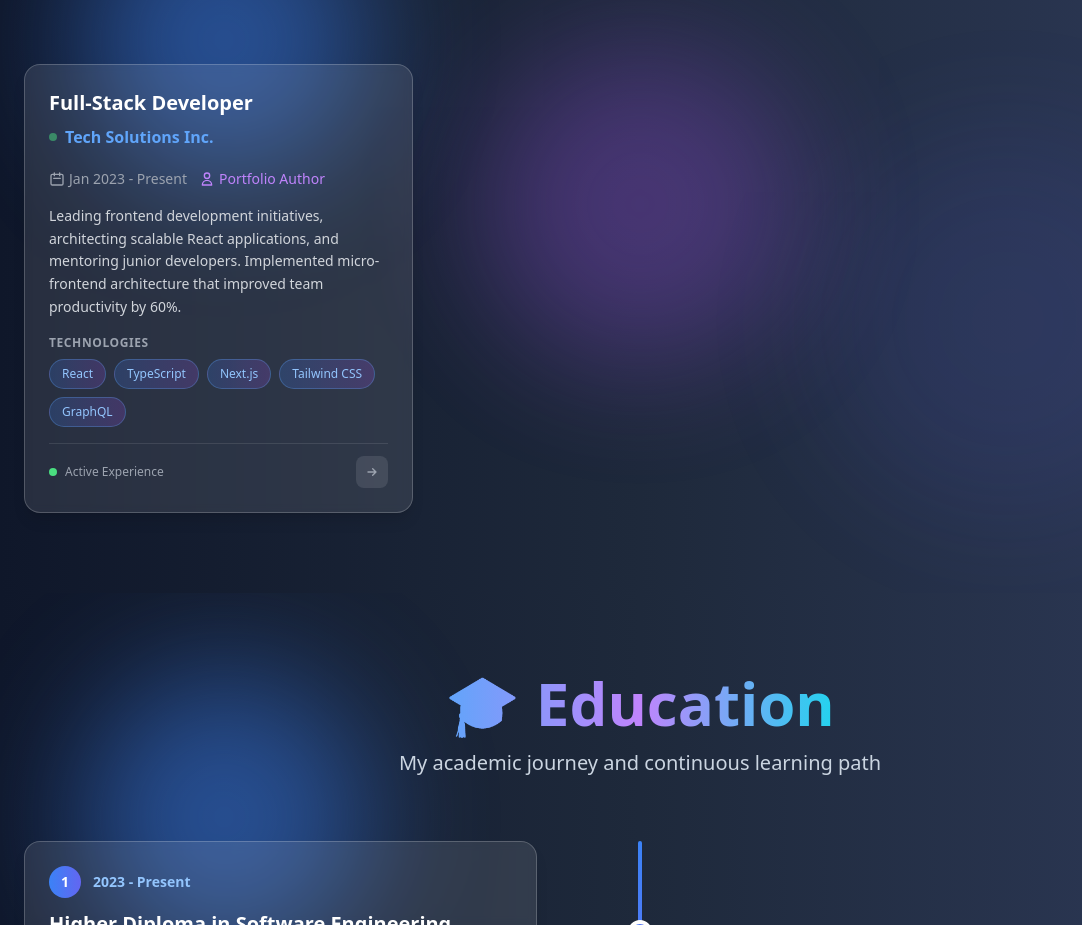
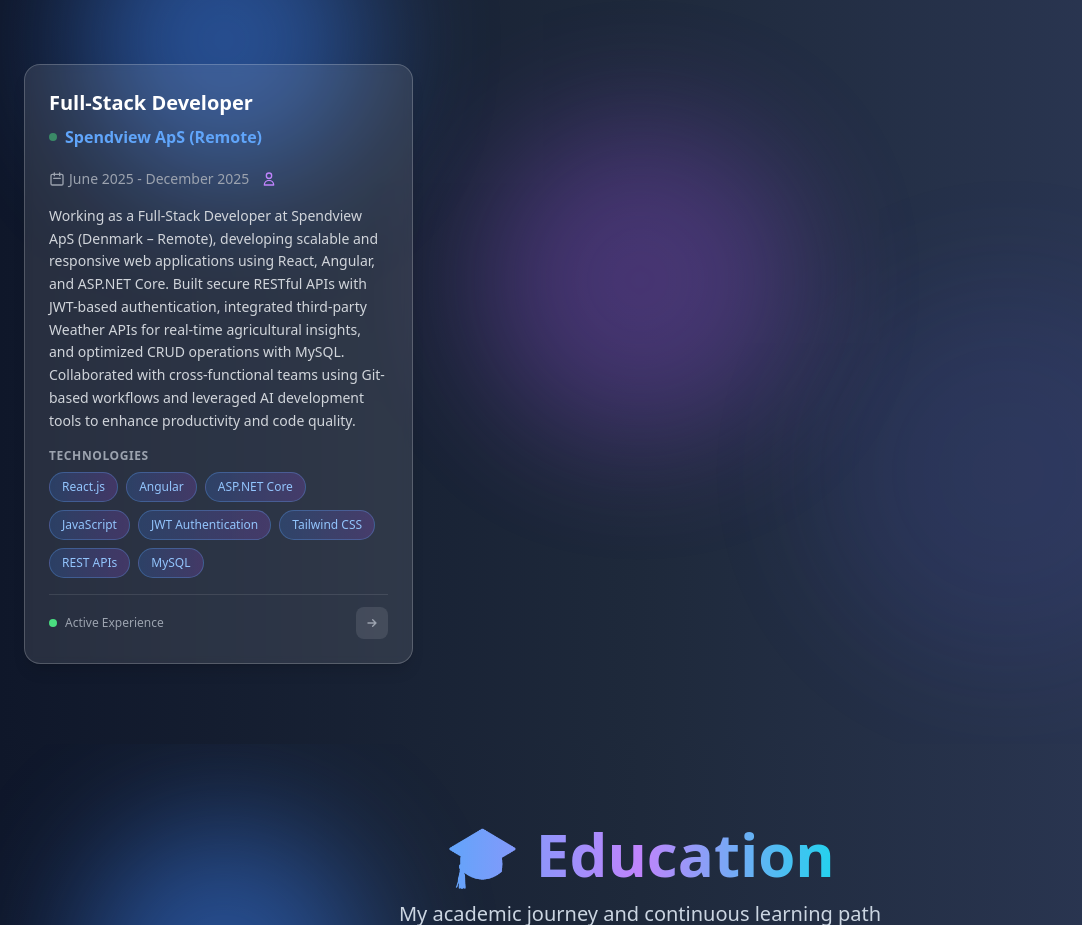
Before and after one commit to prabodhaj32/Portfolio-N, an Angular app: page /projects in a window 1280 px wide. Shown: the part 3404-4329 px from the top of the page, without its empty margins (0-1082 px from the left). Built offline with nearby package versions, Linux system fonts and the light colour scheme.

Commit message:
update projects ui

```diff
--- a/src/app/components/experience/experience.component.ts
+++ b/src/app/components/experience/experience.component.ts
@@ -11,16 +11,31 @@
 export class ExperienceComponent {
   experiences = [
     {
-      // id: 1,
-      title: 'Full-Stack Developer',
-      company: 'Tech Solutions Inc.',
-      duration: 'Jan 2023 - Present',
-      author: 'Portfolio Author',
-      type: 'fulltime',
-      description: 'Leading frontend development initiatives, architecting scalable React applications, and mentoring junior developers. Implemented micro-frontend architecture that improved team productivity by 60%.',
-      technologies: ['React', 'TypeScript', 'Next.js', 'Tailwind CSS', 'GraphQL'],
-      achievements: ['Improved performance by 40%', 'Led team of 5 developers', 'Reduced bundle size by 30%']
-    },
+  title: 'Full-Stack Developer',
+  company: 'Spendview ApS (Remote)',
+  duration: 'June 2025 - December 2025',
+  author: '',
+  type: 'fulltime',
+  description: 'Working as a Full-Stack Developer at Spendview ApS (Denmark – Remote), developing scalable and responsive web applications using React, Angular, and ASP.NET Core. Built secure RESTful APIs with JWT-based authentication, integrated third-party Weather APIs for real-time agricultural insights, and optimized CRUD operations with MySQL. Collaborated with cross-functional teams using Git-based workflows and leveraged AI development tools to enhance productivity and code quality.',
+  technologies: [
+    'React.js',
+    'Angular',
+    'ASP.NET Core',
+    'JavaScript',
+    'JWT Authentication',
+    'Tailwind CSS',
+    'REST APIs',
+    'MySQL'
+  ],
+  achievements: [
+    'Developed secure JWT-based authentication system',
+    'Integrated real-time Weather API for agricultural features',
+    'Optimized database queries and CRUD operations',
+    'Improved application performance through debugging and testing',
+    'Accelerated development using AI-assisted coding tools'
+  ]
+}
+
     // {
     //   id: 2,
     //   title: 'Frontend Developer',
--- a/src/app/components/projects/projects.component.html
+++ b/src/app/components/projects/projects.component.html
@@ -175,7 +175,7 @@
           <div *ngFor="let img of selectedProject.images; let i = index; let isLast = last"
                class="relative group cursor-pointer">
             <div class="aspect-video bg-white/5 backdrop-blur-sm border border-white/10 rounded-lg overflow-hidden"
-                 *ngIf="i < 3">
+                 *ngIf="i < 4">
               <img [src]="img"
                    [alt]="'Thumbnail ' + (i + 1) + ' - ' + selectedProject.title"
                    class="w-full h-full object-cover transform scale-100 group-hover:scale-110 transition-transform duration-300">
@@ -185,7 +185,7 @@
                 </svg>
               </div>
             </div>
-            <div class="aspect-video bg-gradient-to-br from-blue-500/20 to-purple-500/20 backdrop-blur-sm border border-white/10 rounded-lg flex items-center justify-center"
+            <!-- <div class="aspect-video bg-gradient-to-br from-blue-500/20 to-purple-500/20 backdrop-blur-sm border border-white/10 rounded-lg flex items-center justify-center"
                  *ngIf="i >= 3">
               <div class="text-center">
                 <svg class="w-8 h-8 mx-auto mb-1 text-white/60" fill="none" stroke="currentColor" viewBox="0 0 24 24">
@@ -193,7 +193,7 @@
                 </svg>
                 <span class="text-xs text-white/60">+{{ selectedProject.images.length - 3 }} more</span>
               </div>
-            </div>
+            </div> -->
           </div>
         </div>
       </div>
--- a/src/app/components/projects/projects.component.ts
+++ b/src/app/components/projects/projects.component.ts
@@ -117,10 +117,10 @@
     ],
 
     image: 'assets/movie/p1.png',
-    coverImage: 'assets/movie/p1s.png',
+    coverImage: 'assets/movie/p5.png',
 
-    github: 'https://github.com/your-repo/movie-explorer',
-    live: 'https://movie-explorer-ruby-three.vercel.app/',
+    github: 'https://github.com/prabodhaj32/IMAGIX-CINEMA',
+    live: 'https://imagix-cinema-chi.vercel.app/',
 
     technologies: [
       'React',
```
